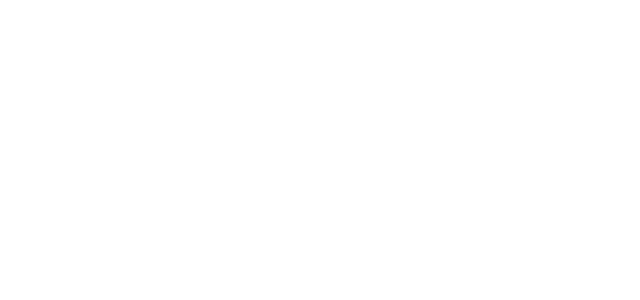
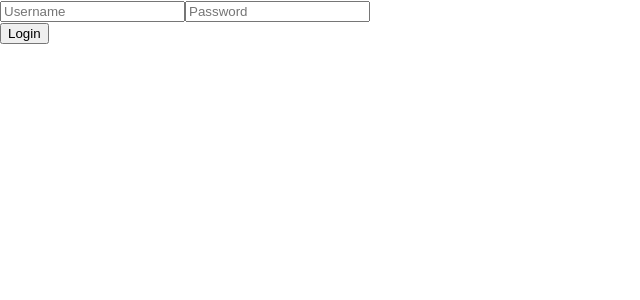
Before and after one commit to JaberHPranto/BookInstantly, a React (Create React App) app in the folder client/: page /login in a window 1280 px wide. Before the commit this address had no page. Shown: the top 300 px of the page, without its empty margins (0-640 px from the left). Built offline with nearby package versions, Linux system fonts and the light colour scheme.

Commit message:
🔒 login functionality working fine

```diff
--- a/client/src/App.js
+++ b/client/src/App.js
@@ -1,11 +1,13 @@
 import { BrowserRouter, Route, Routes } from "react-router-dom"
 import { Home, HotelDetails, HotelsList } from "./pages"
+import Login from "./pages/login/Login"
 
 function App() {
   return (
     <BrowserRouter>
       <Routes>
         <Route path="/" element={<Home />} />
+        <Route path="/login" element={<Login />} />
         <Route path="/hotels" element={<HotelsList />} />
         <Route path="/hotels/:id" element={<HotelDetails />} />
       </Routes>
--- /dev/null
+++ b/client/src/context/userContext.js
@@ -0,0 +1,60 @@
+/* eslint-disable react/destructuring-assignment */
+import { createContext, useContext, useEffect, useMemo, useReducer } from "react"
+
+const INITIAL_STATE = {
+  user: JSON.parse(localStorage.getItem("user")) || null,
+  loading: false,
+  error: null,
+}
+export const AuthContext = createContext()
+
+function AuthReducer(state, action) {
+  switch (action.type) {
+    case "LOGIN_START":
+      return {
+        user: null,
+        loading: true,
+        error: null,
+      }
+    case "LOGIN_SUCCESS":
+      return {
+        user: action.payload,
+        loading: false,
+        error: null,
+      }
+    case "LOGIN_FAILURE":
+      return {
+        user: null,
+        loading: false,
+        error: action.payload,
+      }
+    case "LOGOUT":
+      return {
+        user: null,
+        loading: false,
+        error: null,
+      }
+
+    default:
+      return state
+  }
+}
+
+export function AuthContextProvider({ children }) {
+  const [state, dispatch] = useReducer(AuthReducer, INITIAL_STATE)
+
+  useEffect(() => {
+    localStorage.setItem("user", JSON.stringify(state.user))
+  }, [state.user])
+
+  const value = useMemo(
+    () => ({ user: state.user, loading: state.loading, error: state.error, dispatch }),
+    [state.user, state.loading, state.error, dispatch],
+  )
+
+  return <AuthContext.Provider value={value}>{children}</AuthContext.Provider>
+}
+
+export const useAuthContext = () => {
+  return useContext(AuthContext)
+}
--- a/client/src/index.js
+++ b/client/src/index.js
@@ -2,13 +2,16 @@
 import ReactDOM from "react-dom/client"
 import App from "./App"
 import { SearchContextProvider } from "./context/searchContext"
+import { AuthContextProvider } from "./context/userContext"
 import "./index.css"
 
 const root = ReactDOM.createRoot(document.getElementById("root"))
 root.render(
   <React.StrictMode>
-    <SearchContextProvider>
-      <App />
-    </SearchContextProvider>
+    <AuthContextProvider>
+      <SearchContextProvider>
+        <App />
+      </SearchContextProvider>
+    </AuthContextProvider>
   </React.StrictMode>,
 )
--- a/client/src/pages/HotelDetails/HotelDetails.js
+++ b/client/src/pages/HotelDetails/HotelDetails.js
@@ -1,8 +1,10 @@
+/* eslint-disable no-unused-vars */
 import React, { useState } from "react"
 import { FaArrowAltCircleLeft, FaArrowAltCircleRight, FaWindowClose } from "react-icons/fa"
 import { MdLocationOn } from "react-icons/md"
 import { useParams } from "react-router-dom"
 import { Footer, Header, MailList, Navbar } from "../../components"
+import { useSearchContext } from "../../context/searchContext"
 import useFetch from "../../hooks/useFetch"
 import "./hotelDetails.css"
 
@@ -27,6 +29,18 @@
 
     setSliderNo(newSlideNumber)
   }
+
+  const { date, options } = useSearchContext()
+
+  // calculating days between two dates
+  const MILLISECONDS_PER_DAY = 1000 * 60 * 60 * 24
+  function dayDifference(date1, date2) {
+    const timeDiff = Math.abs(date2 - date1)
+    const diffDays = Math.ceil(timeDiff / MILLISECONDS_PER_DAY)
+    return diffDays
+  }
+
+  const days = dayDifference(date[0].endDate.getTime(), date[0].startDate.getTime())
 
   return (
     <div>
@@ -92,7 +106,7 @@
                   of 9.8!
                 </span>
                 <h2>
-                  <b>$945</b> (9 nights)
+                  <b>${days * hotel.cheapestPrice * options.room}</b> ({days} nights)
                 </h2>
                 <button className="bookBtn">Reserve or Book Now!</button>
               </div>
--- /dev/null
+++ b/client/src/pages/login/Login.js
@@ -0,0 +1,64 @@
+/* eslint-disable no-unused-vars */
+import axios from "axios"
+import React, { useState } from "react"
+import { useAuthContext } from "../../context/userContext"
+
+function Login() {
+  const [credentials, setCredentials] = useState({
+    username: "",
+    password: "",
+  })
+
+  const { user, loading, error, dispatch } = useAuthContext()
+
+  const handleChange = (e) => {
+    setCredentials((prev) => {
+      return {
+        ...prev,
+        [e.target.name]: e.target.value,
+      }
+    })
+  }
+
+  const handleSubmit = async (e) => {
+    e.preventDefault()
+    dispatch({ type: "LOGIN_START" })
+    try {
+      const res = await axios.post("/auth/login", credentials)
+      dispatch({ type: "LOGIN_SUCCESS", payload: res.data })
+    } catch (err) {
+      dispatch({ type: "LOGIN_FAILURE", payload: err.response.data })
+    }
+  }
+
+  //   console.log(user)
+
+  return (
+    <div>
+      <div className="login">
+        <div className="lContainer">
+          <input
+            type="text"
+            name="username"
+            placeholder="Username"
+            className="lInput"
+            onChange={handleChange}
+          />
+          <input
+            type="password"
+            name="password"
+            placeholder="Password"
+            className="lInput"
+            onChange={handleChange}
+          />
+        </div>
+        <button onClick={handleSubmit} className="lBtn">
+          Login
+        </button>
+        {error && <span>{error.message}</span>}
+      </div>
+    </div>
+  )
+}
+
+export default Login
```
Also changed, not shown: client/src/pages/login/login.css (added).
